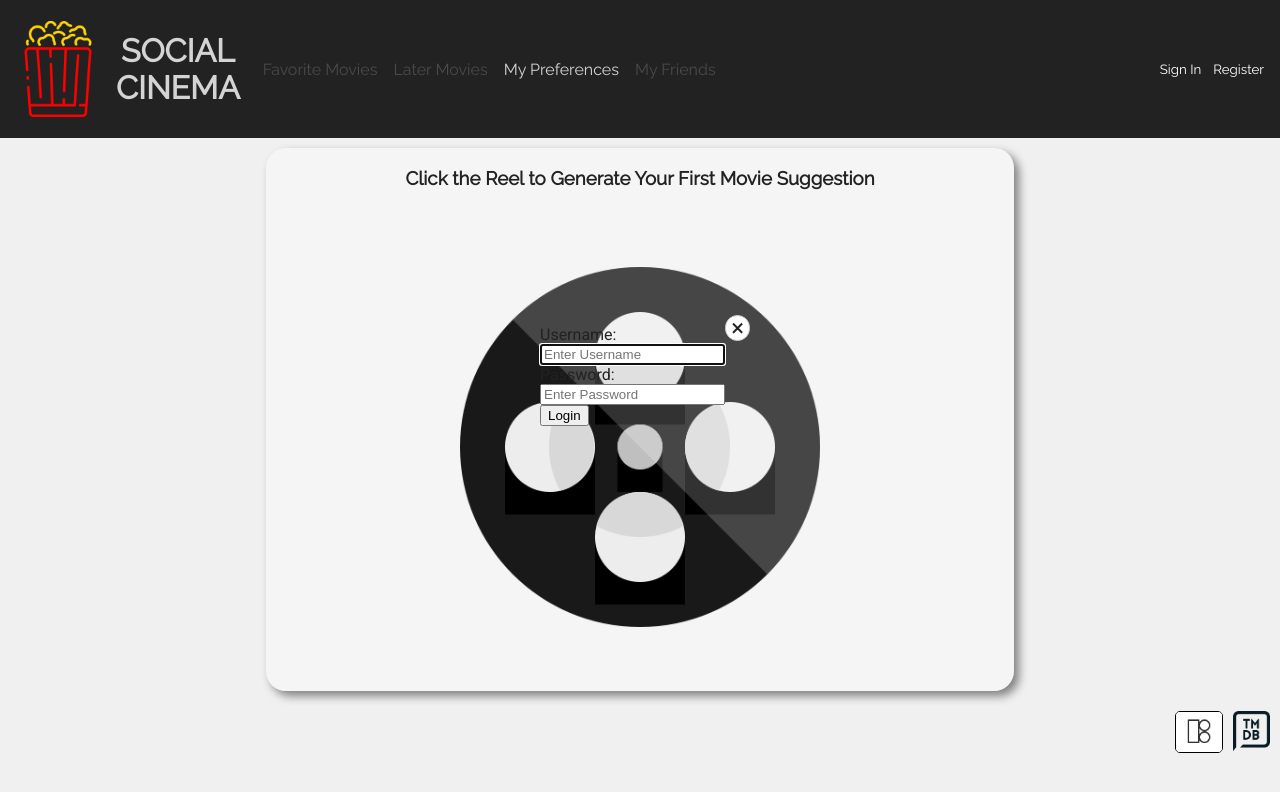
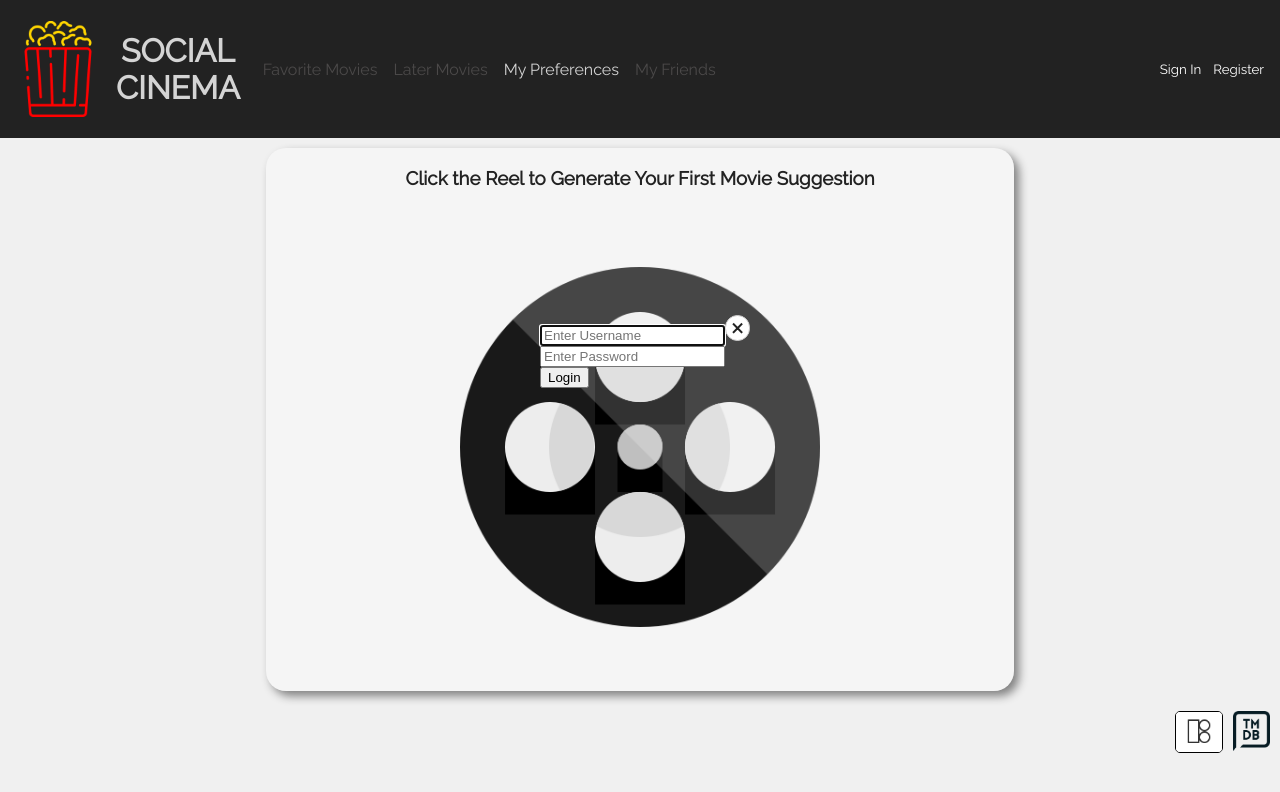
Before and after one commit to emi-hi/SocialCinema-Frontend-Deploy, a React (Create React App) app: page / in a window 1280 px wide. Both pictures are taken after a click on the button "Sign In". Shown: the top 792 px of the page. Built offline with nearby package versions, Linux system fonts and the light colour scheme; no server answers.

Commit message:
fixed login

```diff
--- a/src/components/Login.js
+++ b/src/components/Login.js
@@ -27,9 +27,6 @@ export default function Signup(props) {
       </span>
       <div>{error}</div>
       <form onSubmit={signup}>
-        <label>
-          Username:
-        </label>
         <input
             type="text"
             value={name}
@@ -37,9 +34,6 @@ export default function Signup(props) {
             placeholder="Enter Username"
             onChange={e => setName(e.target.value)}
         />
-        <label>
-          Password:
-        </label>
         <input
             type="password"
             value={password}
```
